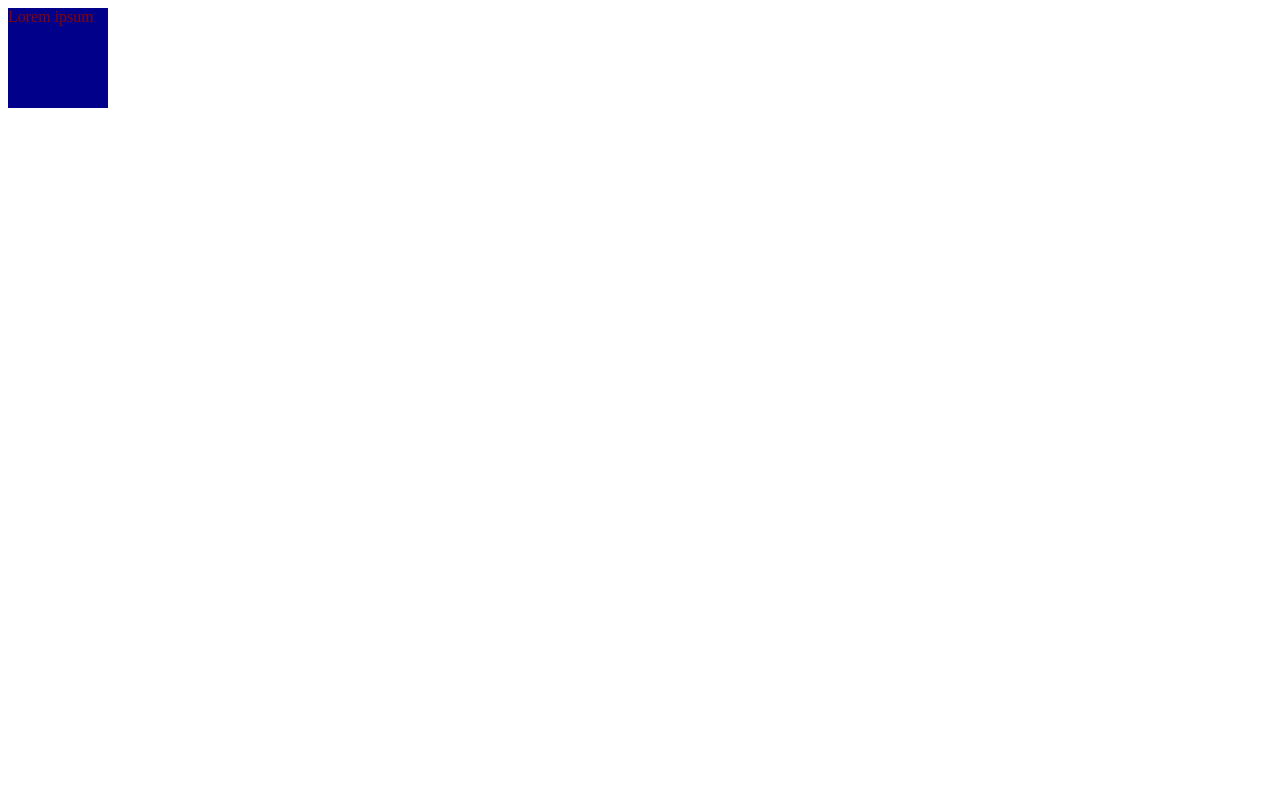
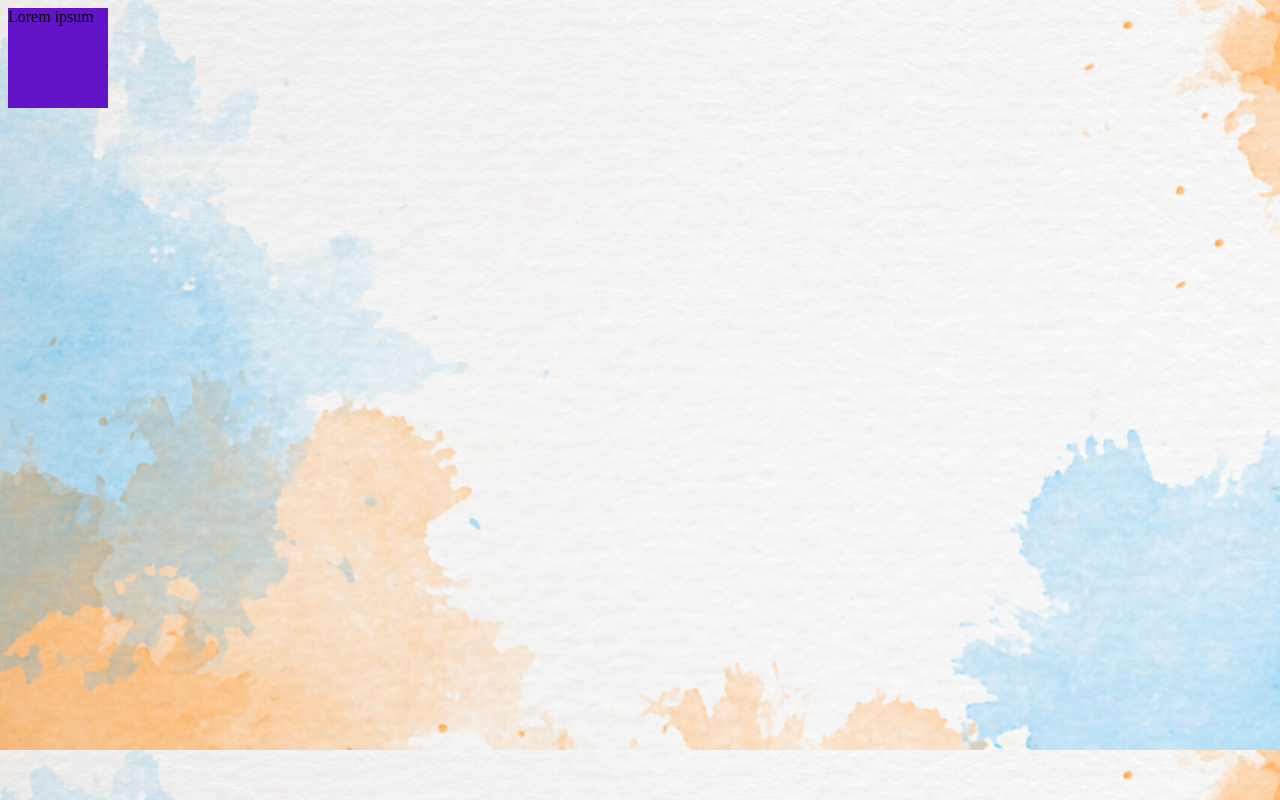
Before and after one commit to beatarevay/css, a plain HTML site: page colors.html in a window 1280 px wide. Drawn offline with Linux system fonts and the light colour scheme.

Commit message:
background update

```diff
--- a/colors.css
+++ b/colors.css
@@ -2,6 +2,11 @@
     display: inline-block;
     width: 100px;
     height: 100px;
-    background-color: darkblue;
-    color: darkred;
+    background-color: rgb(100, 20, 200);
+    color: blacks;
 }
+
+html {
+    background: url('img/background.jpeg')
+
+}
```
Also changed, not shown: img/background.jpeg (added).
